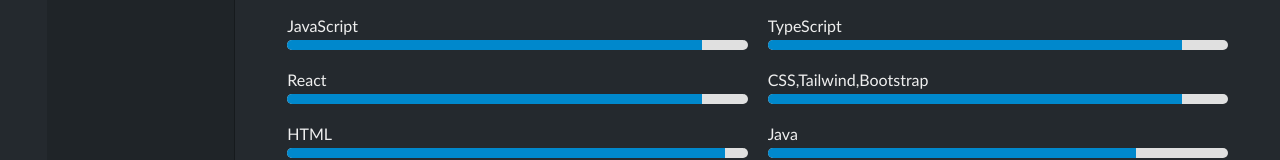
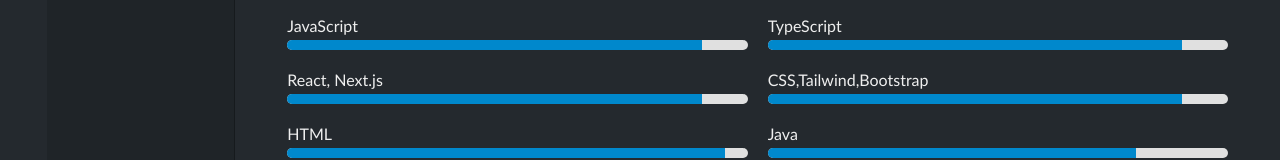
Before and after one commit to KunalBishwal/Portfolio_IDE, a Next.js app: page /about in a window 1280 px wide. Shown: the part 415-575 px from the top of the page. Built offline with nearby package versions, Linux system fonts and the light colour scheme.

Commit message:
Update about.jsx

```diff
--- a/pages/about.jsx
+++ b/pages/about.jsx
@@ -83,7 +83,7 @@
               </div>
             </div>
             <div className={styles.skill}>
-              <span className={styles.skillName}>React</span>
+              <span className={styles.skillName}>React, Next.js</span>
               <div className={styles.progressBar}>
                 <div className={styles.progress} style={{ width: '90%' }}></div>
               </div>
```
